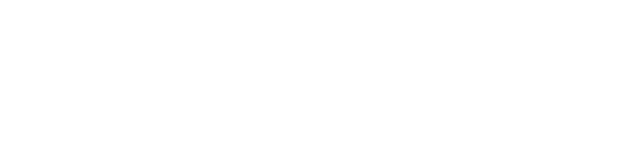
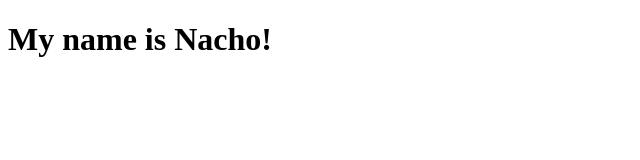
Before and after one commit to HeresJohnny5/GitTests, a plain HTML site: page index.html in a window 1280 px wide. Shown: the whole page, without its empty margins (0-640 px from the left). Drawn offline with Linux system fonts and the light colour scheme.

Commit message:
Add h1 tag to nacho branch.

```diff
--- a/index.html
+++ b/index.html
@@ -5,6 +5,6 @@
 	<title>Document</title>
 </head>
 <body>
-
+	<h1>My name is Nacho!</h1>
 </body>
 </html>
```
